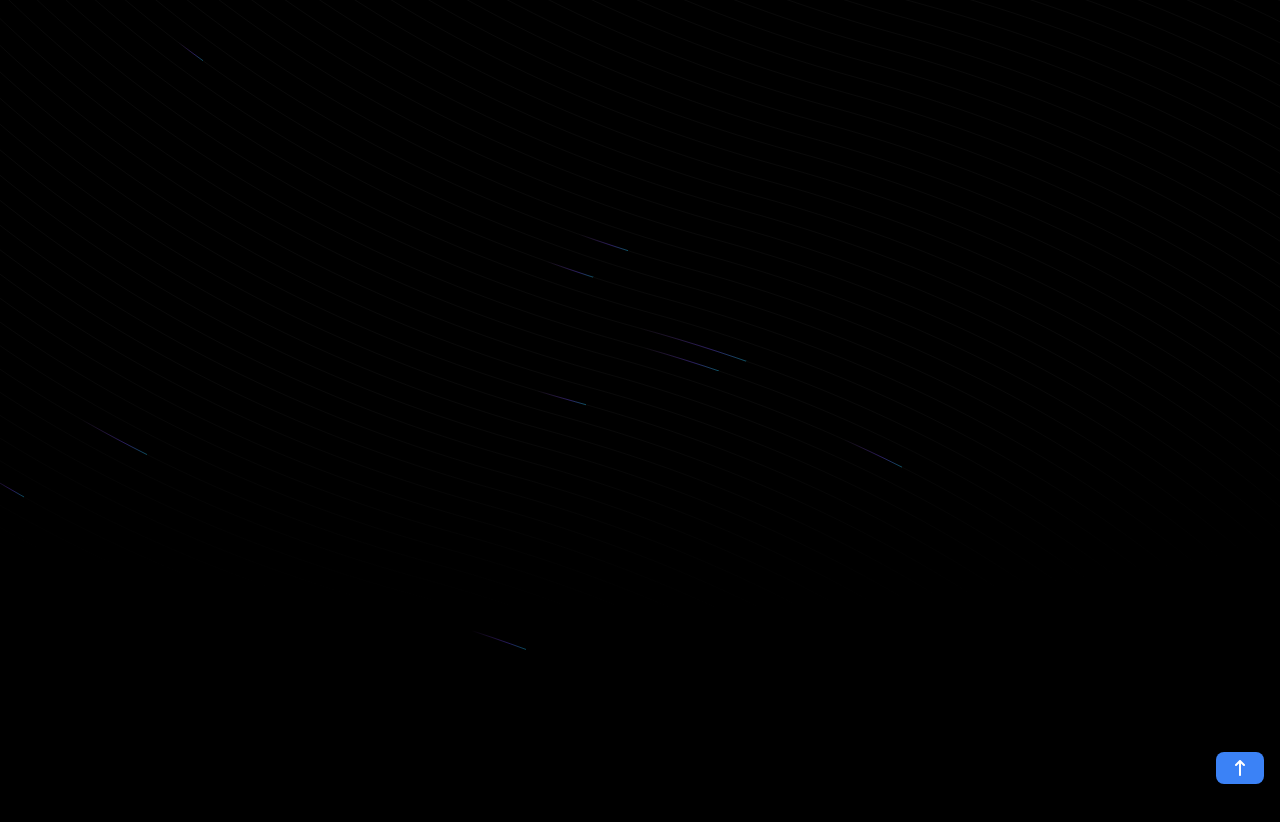
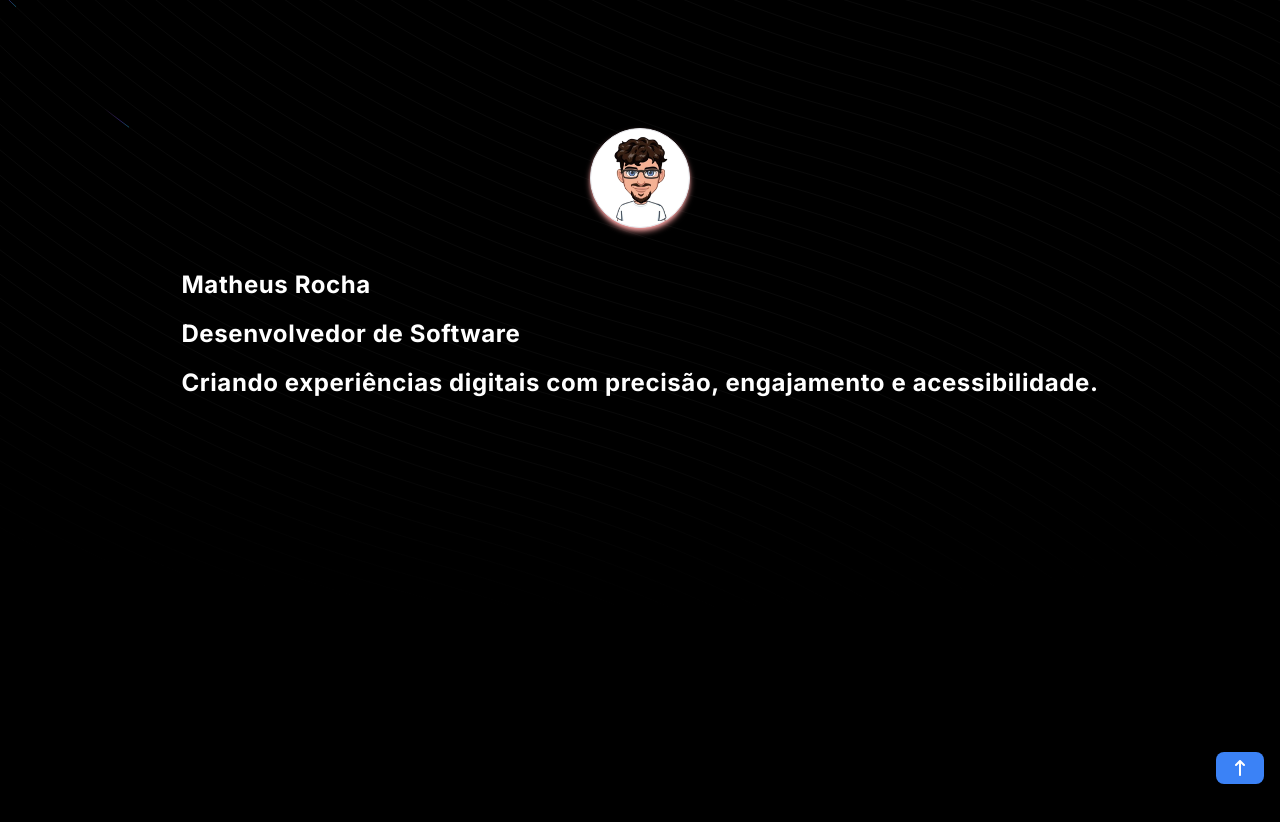
Before and after one commit to matheus98rocha/portfolio-website, a Next.js app: page / in a window 1280 px wide. Shown: the top 822 px of the page. Built offline with nearby package versions, Linux system fonts and the light colour scheme.

Commit message:
feat: Layout com foto e texto inicial

```diff
--- a/src/app/page.tsx
+++ b/src/app/page.tsx
@@ -1,5 +1,6 @@
 import { BackgroundBeams } from '@/components/ui/background-beams/background-beams'
 import { FloatingNav } from '@/components/ui/floating-nav/floating-nav'
+import HomeContainer from '@/components/ui/home-container/home-container'
 import ScrollBackTop from '@/components/ui/scroll-back-top/scroll-back-top'
 
 import { IoMdHome } from 'react-icons/io'
@@ -14,9 +15,12 @@ export default function Home() {
   ]
 
   return (
-    <div className='h-[1000px] bg-black'>
+    <div className='flex h-[1000px] flex-col items-center justify-start bg-black'>
       <BackgroundBeams />
       <FloatingNav navItems={navItems} className='dark:' />
+      <div className='container mt-32 z-10'>
+        <HomeContainer />
+      </div>
       <ScrollBackTop />
     </div>
   )
--- a/src/components/ui/background-beams/background-beams.tsx
+++ b/src/components/ui/background-beams/background-beams.tsx
@@ -60,7 +60,7 @@ export const BackgroundBeams = React.memo(
     return (
       <div
         className={cn(
-          'absolute  inset-0 flex h-full  w-full items-center justify-center [mask-repeat:no-repeat] [mask-size:40px]',
+          'z-0 absolute  inset-0 flex h-full  w-full items-center justify-center [mask-repeat:no-repeat] [mask-size:40px]',
           className
         )}
       >
--- /dev/null
+++ b/src/components/ui/home-container/home-container.tsx
@@ -0,0 +1,71 @@
+'use client'
+import React, { useState } from 'react'
+
+import Image from 'next/image'
+
+import logo from '../../../../assets/emote.png'
+import profile from '../../../../assets/profile.png'
+
+import { TextGenerateEffect } from '../text-generate-effect/text-generate-effect'
+
+import { motion, AnimatePresence } from 'framer-motion'
+
+function HomeContainer() {
+  const [isHoveredImage, setIsHoveredImage] = useState<boolean>(false)
+  console.log(isHoveredImage)
+  return (
+    <div className='bg-red flex flex-col items-center justify-center gap-6'>
+      <AnimatePresence>
+        <motion.div
+          initial={{
+            opacity: 0,
+            y: -100
+          }}
+          animate={{
+            y: 0,
+            opacity: 1
+          }}
+          exit={{
+            opacity: 0,
+            y: -100
+          }}
+          transition={{
+            duration: 0.2
+          }}
+          className={`flex h-[100px] w-[100px] items-center justify-center rounded-full border ${!isHoveredImage && 'bg-white'} shadow-md shadow-red-300`}
+          onMouseEnter={() => setIsHoveredImage(true)}
+          onMouseLeave={() => setIsHoveredImage(false)}
+        >
+          {isHoveredImage ? (
+            <Image
+              src={profile}
+              width={100}
+              height={100}
+              alt='logo-portfolio'
+              className='rounded-full border '
+            />
+          ) : (
+            <Image
+              src={logo}
+              width={80}
+              height={80}
+              alt='logo-portfolio'
+              className='mb-2 transition delay-150 duration-300 ease-in-out'
+            />
+          )}
+        </motion.div>
+      </AnimatePresence>
+      <div className='flex flex-col flex-wrap items-start justify-center'>
+        <TextGenerateEffect words={'Matheus Rocha'} />
+        <TextGenerateEffect words={'Desenvolvedor de Software'} />
+        <TextGenerateEffect
+          words={
+            'Criando experiências digitais com precisão, engajamento e acessibilidade.'
+          }
+        />
+      </div>
+    </div>
+  )
+}
+
+export default HomeContainer
--- /dev/null
+++ b/src/components/ui/text-generate-effect/text-generate-effect.tsx
@@ -0,0 +1,51 @@
+'use client'
+import { useEffect } from 'react'
+import { motion, stagger, useAnimate } from 'framer-motion'
+import { cn } from '@/utils/cn'
+
+export const TextGenerateEffect = ({
+  words,
+  className
+}: {
+  words: string
+  className?: string
+}) => {
+  const [scope, animate] = useAnimate()
+  let wordsArray = words.split(' ')
+  useEffect(() => {
+    animate(
+      'span',
+      {
+        opacity: 1
+      },
+      {
+        duration: 2,
+        delay: stagger(0.2)
+      }
+    )
+  }, [scope.current])
+
+  const renderWords = () => {
+    return (
+      <motion.div ref={scope}>
+        {wordsArray.map((word, idx) => {
+          return (
+            <motion.span key={word + idx} className='text-white opacity-0'>
+              {word}{' '}
+            </motion.span>
+          )
+        })}
+      </motion.div>
+    )
+  }
+
+  return (
+    <div className={cn('font-bold', className)}>
+      <div className='mt-4'>
+        <div className=' text-2xl leading-snug tracking-wide text-black dark:text-white'>
+          {renderWords()}
+        </div>
+      </div>
+    </div>
+  )
+}
--- a/tailwind.config.ts
+++ b/tailwind.config.ts
@@ -1,32 +1,40 @@
 const {
-  default: flattenColorPalette,
-} = require("tailwindcss/lib/util/flattenColorPalette");
+  default: flattenColorPalette
+} = require('tailwindcss/lib/util/flattenColorPalette')
 
 /** @type {import('tailwindcss').Config} */
 module.exports = {
   content: [
-    "./src/pages/**/*.{js,ts,jsx,tsx,mdx}",
-    "./src/components/**/*.{js,ts,jsx,tsx,mdx}",
-    "./src/app/**/*.{js,ts,jsx,tsx,mdx}",
+    './src/pages/**/*.{js,ts,jsx,tsx,mdx}',
+    './src/components/**/*.{js,ts,jsx,tsx,mdx}',
+    './src/app/**/*.{js,ts,jsx,tsx,mdx}',
 
     // Or if using `src` directory:
-    "./src/**/*.{js,ts,jsx,tsx,mdx}",
+    './src/**/*.{js,ts,jsx,tsx,mdx}'
   ],
-  darkMode: "class",
+  darkMode: 'class',
   theme: {
-    extend: {},
+    container: {
+      padding: {
+        DEFAULT: '1rem',
+        sm: '2rem',
+        lg: '4rem',
+        xl: '5rem',
+        '2xl': '6rem',
+      },
+    }
   },
-  plugins: [addVariablesForColors],
-};
+  plugins: [addVariablesForColors]
+}
 
 // This plugin adds each Tailwind color as a global CSS variable, e.g. var(--gray-200).
 function addVariablesForColors({ addBase, theme }: any) {
-  let allColors = flattenColorPalette(theme("colors"));
+  let allColors = flattenColorPalette(theme('colors'))
   let newVars = Object.fromEntries(
     Object.entries(allColors).map(([key, val]) => [`--${key}`, val])
-  );
+  )
 
   addBase({
-    ":root": newVars,
-  });
+    ':root': newVars
+  })
 }
```
Also changed, not shown: assets/emote.png (added), assets/profile.png (added).
